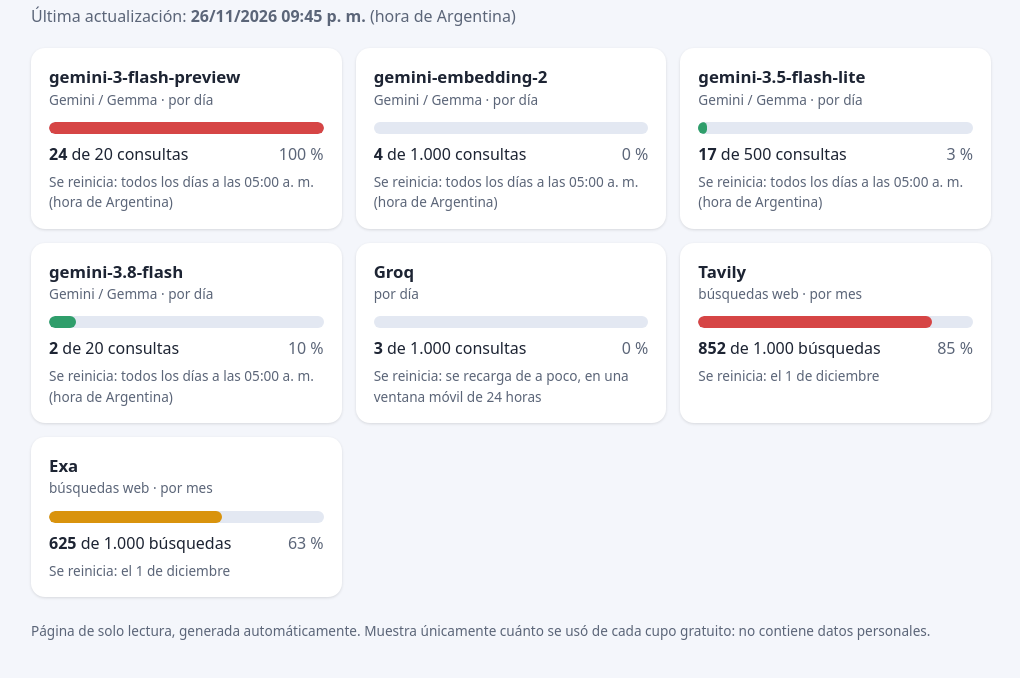
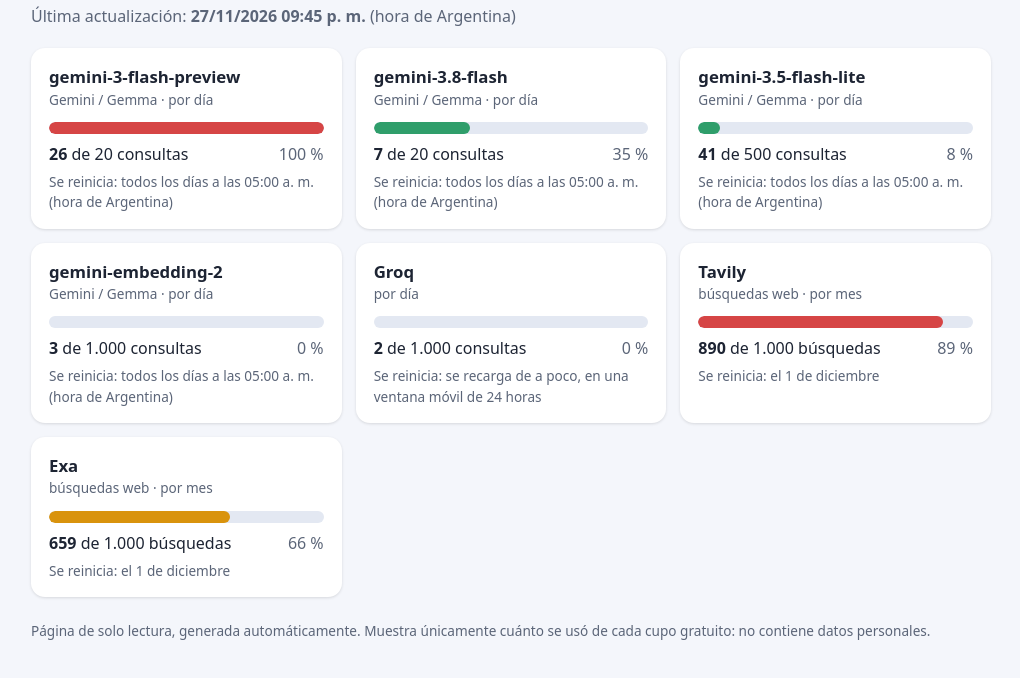
Before and after one commit to cucchetti/cucchetti.github.io, a plain HTML site: page cupos/index.html in a window 1280 px wide. Shown: the part 62-740 px from the top of the page, without its empty margins (129-1149 px from the left). Drawn offline with Linux system fonts and the light colour scheme.

Commit message:
Cupos: actualización 27/11/2026 09:45 p. m.

```diff
--- a/cupos/index.html
+++ b/cupos/index.html
@@ -28,13 +28,29 @@ footer { margin-top: 24px; color: var(--suave); font-size: .85rem; }
 <body>
 <main>
 <h1>Cupos de IAs gratuitas</h1>
-<p class="sub">Última actualización: <strong>26/11/2026 09:45 p. m.</strong> (hora de Argentina)</p>
+<p class="sub">Última actualización: <strong>27/11/2026 09:45 p. m.</strong> (hora de Argentina)</p>
 <section class="rejilla">
 <article class="tarjeta">
   <h2>gemini-3-flash-preview</h2>
   <p class="tipo">Gemini / Gemma · por día</p>
   <div class="barra alto" role="progressbar" aria-valuenow="100" aria-valuemin="0" aria-valuemax="100"><span style="width:100%"></span></div>
-  <p class="cifras"><strong>24</strong> de 20 consultas <span class="pct">100&nbsp;%</span></p>
+  <p class="cifras"><strong>26</strong> de 20 consultas <span class="pct">100&nbsp;%</span></p>
+
+  <p class="reinicio">Se reinicia: todos los días a las 05:00 a. m. (hora de Argentina)</p>
+</article>
+<article class="tarjeta">
+  <h2>gemini-3.8-flash</h2>
+  <p class="tipo">Gemini / Gemma · por día</p>
+  <div class="barra bajo" role="progressbar" aria-valuenow="35" aria-valuemin="0" aria-valuemax="100"><span style="width:35%"></span></div>
+  <p class="cifras"><strong>7</strong> de 20 consultas <span class="pct">35&nbsp;%</span></p>
+
+  <p class="reinicio">Se reinicia: todos los días a las 05:00 a. m. (hora de Argentina)</p>
+</article>
+<article class="tarjeta">
+  <h2>gemini-3.5-flash-lite</h2>
+  <p class="tipo">Gemini / Gemma · por día</p>
+  <div class="barra bajo" role="progressbar" aria-valuenow="8" aria-valuemin="0" aria-valuemax="100"><span style="width:8%"></span></div>
+  <p class="cifras"><strong>41</strong> de 500 consultas <span class="pct">8&nbsp;%</span></p>
 
   <p class="reinicio">Se reinicia: todos los días a las 05:00 a. m. (hora de Argentina)</p>
 </article>
@@ -42,23 +58,7 @@ footer { margin-top: 24px; color: var(--suave); font-size: .85rem; }
   <h2>gemini-embedding-2</h2>
   <p class="tipo">Gemini / Gemma · por día</p>
   <div class="barra bajo" role="progressbar" aria-valuenow="0" aria-valuemin="0" aria-valuemax="100"><span style="width:0%"></span></div>
-  <p class="cifras"><strong>4</strong> de 1.000 consultas <span class="pct">0&nbsp;%</span></p>
-
-  <p class="reinicio">Se reinicia: todos los días a las 05:00 a. m. (hora de Argentina)</p>
-</article>
-<article class="tarjeta">
-  <h2>gemini-3.5-flash-lite</h2>
-  <p class="tipo">Gemini / Gemma · por día</p>
-  <div class="barra bajo" role="progressbar" aria-valuenow="3" aria-valuemin="0" aria-valuemax="100"><span style="width:3%"></span></div>
-  <p class="cifras"><strong>17</strong> de 500 consultas <span class="pct">3&nbsp;%</span></p>
-
-  <p class="reinicio">Se reinicia: todos los días a las 05:00 a. m. (hora de Argentina)</p>
-</article>
-<article class="tarjeta">
-  <h2>gemini-3.8-flash</h2>
-  <p class="tipo">Gemini / Gemma · por día</p>
-  <div class="barra bajo" role="progressbar" aria-valuenow="10" aria-valuemin="0" aria-valuemax="100"><span style="width:10%"></span></div>
-  <p class="cifras"><strong>2</strong> de 20 consultas <span class="pct">10&nbsp;%</span></p>
+  <p class="cifras"><strong>3</strong> de 1.000 consultas <span class="pct">0&nbsp;%</span></p>
 
   <p class="reinicio">Se reinicia: todos los días a las 05:00 a. m. (hora de Argentina)</p>
 </article>
@@ -66,23 +66,23 @@ footer { margin-top: 24px; color: var(--suave); font-size: .85rem; }
   <h2>Groq</h2>
   <p class="tipo">por día</p>
   <div class="barra bajo" role="progressbar" aria-valuenow="0" aria-valuemin="0" aria-valuemax="100"><span style="width:0%"></span></div>
-  <p class="cifras"><strong>3</strong> de 1.000 consultas <span class="pct">0&nbsp;%</span></p>
+  <p class="cifras"><strong>2</strong> de 1.000 consultas <span class="pct">0&nbsp;%</span></p>
 
   <p class="reinicio">Se reinicia: se recarga de a poco, en una ventana móvil de 24 horas</p>
 </article>
 <article class="tarjeta">
   <h2>Tavily</h2>
   <p class="tipo">búsquedas web · por mes</p>
-  <div class="barra alto" role="progressbar" aria-valuenow="85" aria-valuemin="0" aria-valuemax="100"><span style="width:85%"></span></div>
-  <p class="cifras"><strong>852</strong> de 1.000 búsquedas <span class="pct">85&nbsp;%</span></p>
+  <div class="barra alto" role="progressbar" aria-valuenow="89" aria-valuemin="0" aria-valuemax="100"><span style="width:89%"></span></div>
+  <p class="cifras"><strong>890</strong> de 1.000 búsquedas <span class="pct">89&nbsp;%</span></p>
 
   <p class="reinicio">Se reinicia: el 1 de diciembre</p>
 </article>
 <article class="tarjeta">
   <h2>Exa</h2>
   <p class="tipo">búsquedas web · por mes</p>
-  <div class="barra medio" role="progressbar" aria-valuenow="63" aria-valuemin="0" aria-valuemax="100"><span style="width:63%"></span></div>
-  <p class="cifras"><strong>625</strong> de 1.000 búsquedas <span class="pct">63&nbsp;%</span></p>
+  <div class="barra medio" role="progressbar" aria-valuenow="66" aria-valuemin="0" aria-valuemax="100"><span style="width:66%"></span></div>
+  <p class="cifras"><strong>659</strong> de 1.000 búsquedas <span class="pct">66&nbsp;%</span></p>
 
   <p class="reinicio">Se reinicia: el 1 de diciembre</p>
 </article>
```
